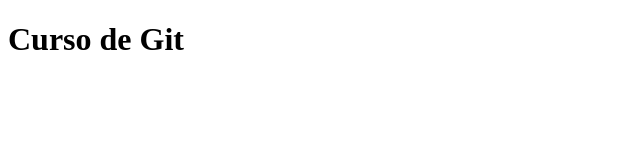
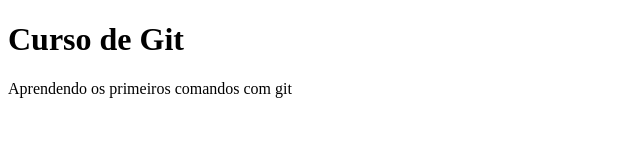
Before and after one commit to kadurodrigues/curso-git, a plain HTML site: page index.html in a window 1280 px wide. Shown: the whole page, without its empty margins (0-640 px from the left). Drawn offline with Linux system fonts and the light colour scheme.

Commit message:
Colocando descrição

```diff
--- a/index.html
+++ b/index.html
@@ -6,5 +6,6 @@
 </head>
 <body>
 	<h1>Curso de Git</h1>
+	<p>Aprendendo os primeiros comandos com git</p>
 </body>
 </html>
```
